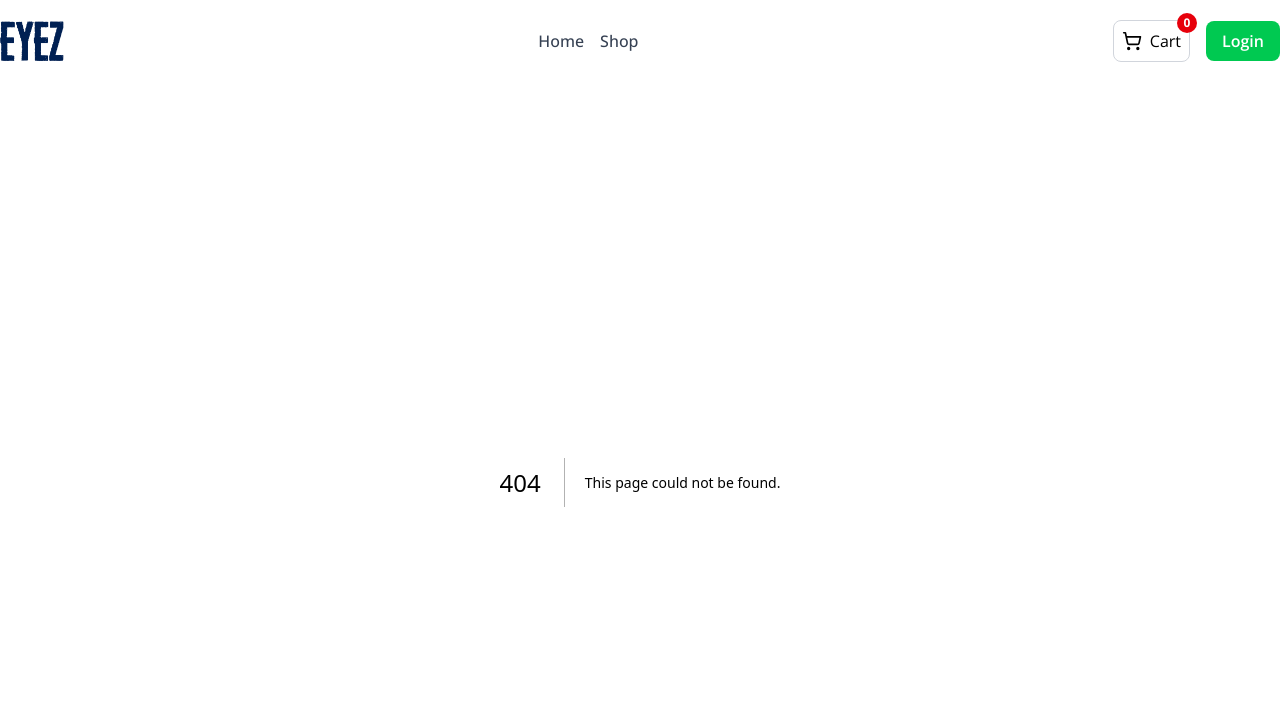
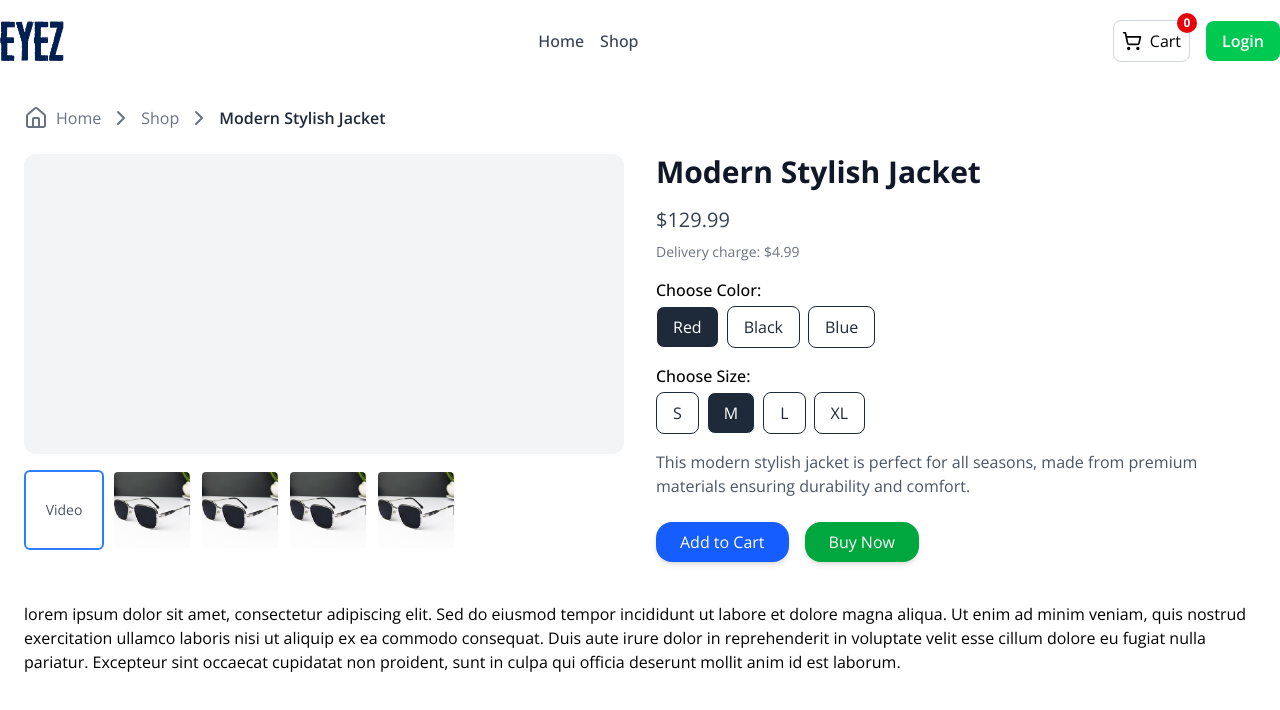
Before and after one commit to SudipMHX/eyez, a Next.js app: page /shop/xoxo in a window 1280 px wide. Before the commit this address had no page. Shown: the top 710 px of the page. Built offline with nearby package versions, Linux system fonts and the light colour scheme.

Commit message:
product details page created

```diff
--- a/package.json
+++ b/package.json
@@ -12,7 +12,8 @@
     "lucide-react": "^0.511.0",
     "next": "15.3.2",
     "react": "^19.0.0",
-    "react-dom": "^19.0.0"
+    "react-dom": "^19.0.0",
+    "react-player": "^2.16.0"
   },
   "devDependencies": {
     "@eslint/eslintrc": "^3",
--- /dev/null
+++ b/src/app/shop/[slug]/page.js
@@ -0,0 +1,191 @@
+"use client";
+import { useState } from "react";
+import Image from "next/image";
+import { ChevronRight, Home } from "lucide-react";
+import ReactPlayer from "react-player";
+import Link from "next/link";
+import Breadcrumbs from "@/components/ui/Breadcrumbs";
+
+const ProductDetailsPage = () => {
+  const [selectedMediaIndex, setSelectedMediaIndex] = useState(0);
+  const [showLightbox, setShowLightbox] = useState(false);
+  const [selectedColor, setSelectedColor] = useState("Red");
+  const [selectedSize, setSelectedSize] = useState("M");
+
+  const product = {
+    title: "Modern Stylish Jacket",
+    price: 129.99,
+    deliveryCharge: 4.99,
+    images: [
+      "/images/01.jpg",
+      "/images/01.jpg",
+      "/images/01.jpg",
+      "/images/01.jpg",
+    ],
+    video: "https://www.youtube.com/watch?v=dQw4w9WgXcQ",
+    colors: ["Red", "Black", "Blue"],
+    sizes: ["S", "M", "L", "XL"],
+    short_description:
+      "This modern stylish jacket is perfect for all seasons, made from premium materials ensuring durability and comfort.",
+    description:
+      "lorem ipsum dolor sit amet, consectetur adipiscing elit. Sed do eiusmod tempor incididunt ut labore et dolore magna aliqua. Ut enim ad minim veniam, quis nostrud exercitation ullamco laboris nisi ut aliquip ex ea commodo consequat. Duis aute irure dolor in reprehenderit in voluptate velit esse cillum dolore eu fugiat nulla pariatur. Excepteur sint occaecat cupidatat non proident, sunt in culpa qui officia deserunt mollit anim id est laborum.",
+  };
+
+  const mediaItems = product.video
+    ? [product.video, ...product.images]
+    : [...product.images];
+
+  const openLightbox = (image) => {
+    setSelectedMediaIndex(mediaItems.indexOf(image));
+    setShowLightbox(true);
+  };
+
+  const selectedMedia = mediaItems[selectedMediaIndex];
+  const isVideo = product.video && selectedMediaIndex === 0;
+
+  return (
+    <div className='p-6 max-w-7xl mx-auto'>
+      {/* Breadcrumbs */}
+      <Breadcrumbs
+        items={[{ label: "Shop", href: "/shop" }, { label: product.title }]}
+      />
+
+      <div className='grid md:grid-cols-2 gap-8'>
+        {/* Carousel */}
+        <div className='space-y-4'>
+          <div className='rounded-xl overflow-hidden h-[300px] bg-gray-100 flex items-center justify-center'>
+            {isVideo ? (
+              <ReactPlayer
+                url={selectedMedia}
+                controls
+                width='100%'
+                height='300px'
+              />
+            ) : (
+              <div
+                className='relative w-full h-[300px] cursor-pointer'
+                onClick={() => openLightbox(selectedMedia)}>
+                <Image
+                  src={selectedMedia}
+                  alt='Selected Media'
+                  fill
+                  className='object-contain rounded-xl'
+                />
+              </div>
+            )}
+          </div>
+
+          {/* Thumbnails */}
+          <div className='flex gap-2 overflow-x-auto'>
+            {mediaItems.map((item, index) => (
+              <div
+                key={index}
+                onClick={() => setSelectedMediaIndex(index)}
+                className={`w-20 h-20 rounded-md overflow-hidden border-2 ${
+                  selectedMediaIndex === index
+                    ? "border-blue-500"
+                    : "border-transparent"
+                } cursor-pointer bg-white flex items-center justify-center`}>
+                {product.video && index === 0 ? (
+                  <div className='text-sm text-center text-gray-600'>Video</div>
+                ) : (
+                  <div className='relative w-full h-full'>
+                    <Image
+                      src={item}
+                      alt={`Thumbnail ${index}`}
+                      fill
+                      className='object-cover'
+                    />
+                  </div>
+                )}
+              </div>
+            ))}
+          </div>
+
+          {showLightbox && !isVideo && (
+            <div
+              className='fixed inset-0 bg-black bg-opacity-80 flex items-center justify-center z-50'
+              onClick={() => setShowLightbox(false)}>
+              <div className='relative w-4/5 h-[80vh]'>
+                <Image
+                  src={selectedMedia}
+                  alt='Lightbox Preview'
+                  fill
+                  className='object-contain rounded-xl'
+                />
+              </div>
+            </div>
+          )}
+        </div>
+
+        {/* Product Info */}
+        <div>
+          <h1 className='text-3xl font-bold mb-4 text-gray-900'>
+            {product.title}
+          </h1>
+          <p className='text-xl text-gray-700 mb-2'>
+            ${product.price.toFixed(2)}
+          </p>
+          <p className='text-sm text-gray-500 mb-4'>
+            Delivery charge: ${product.deliveryCharge.toFixed(2)}
+          </p>
+
+          {/* Variants */}
+          <div className='mb-4'>
+            <label className='block mb-1 font-medium'>Choose Color:</label>
+            <div className='flex gap-2'>
+              {product.colors.map((color) => (
+                <button
+                  key={color}
+                  onClick={() => setSelectedColor(color)}
+                  className={`cursor-pointer px-4 py-2 rounded-lg border ${
+                    selectedColor === color
+                      ? "bg-gray-800 text-white"
+                      : "bg-white text-gray-800"
+                  }`}>
+                  {color}
+                </button>
+              ))}
+            </div>
+          </div>
+
+          <div className='mb-4'>
+            <label className='block mb-1 font-medium'>Choose Size:</label>
+            <div className='flex gap-2'>
+              {product.sizes.map((size) => (
+                <button
+                  key={size}
+                  onClick={() => setSelectedSize(size)}
+                  className={`cursor-pointer px-4 py-2 rounded-lg border ${
+                    selectedSize === size
+                      ? "bg-gray-800 text-white"
+                      : "bg-white text-gray-800"
+                  }`}>
+                  {size}
+                </button>
+              ))}
+            </div>
+          </div>
+
+          {/* Description */}
+          <p className='text-gray-600 mb-6'>{product.short_description}</p>
+
+          {/* Buttons */}
+          <div className='flex gap-4'>
+            <button className='bg-blue-600 text-white px-6 py-2 rounded-2xl shadow-md hover:bg-blue-700'>
+              Add to Cart
+            </button>
+            <button className='bg-green-600 text-white px-6 py-2 rounded-2xl shadow-md hover:bg-green-700'>
+              Buy Now
+            </button>
+          </div>
+        </div>
+      </div>
+      <div className='py-10'>
+        <p>{product.description}</p>
+      </div>
+    </div>
+  );
+};
+
+export default ProductDetailsPage;
--- /dev/null
+++ b/src/components/ui/Breadcrumbs.js
@@ -0,0 +1,24 @@
+import Link from "next/link";
+import { Home, ChevronRight } from "lucide-react";
+
+const Breadcrumbs = ({ items }) => {
+  return (
+    <div className='flex items-center text-gray-500 mb-4 space-x-2 pb-2'>
+      <Link className='flex items-center gap-2' href='/'>
+        <Home className='text-xl' /> Home
+      </Link>
+      {items.map((item, index) => (
+        <div key={index} className='flex items-center space-x-2'>
+          <ChevronRight />
+          {item.href ? (
+            <Link href={item.href}>{item.label}</Link>
+          ) : (
+            <span className='text-gray-800 font-semibold'>{item.label}</span>
+          )}
+        </div>
+      ))}
+    </div>
+  );
+};
+
+export default Breadcrumbs;
```
Also changed, not shown: public/images/01.jpg (added), 1 other file (tests, documents, lock files or other folders).
